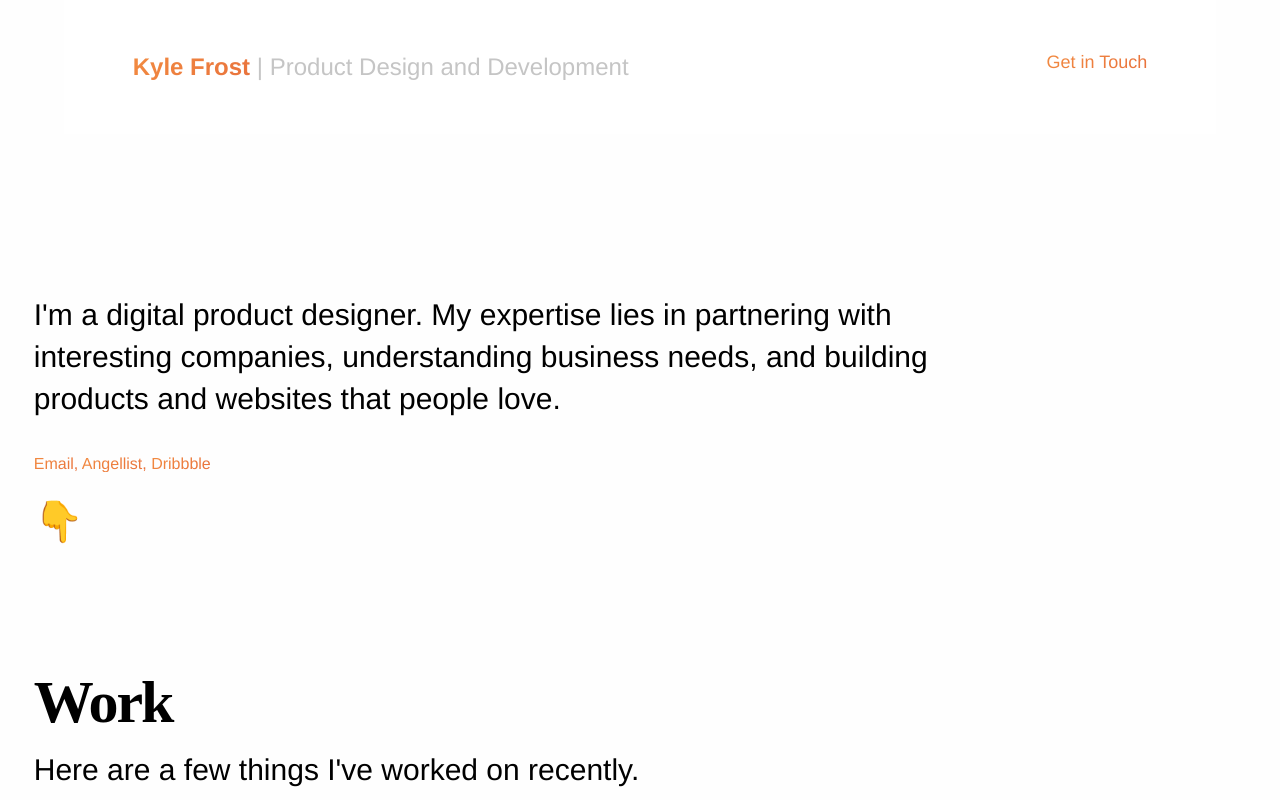
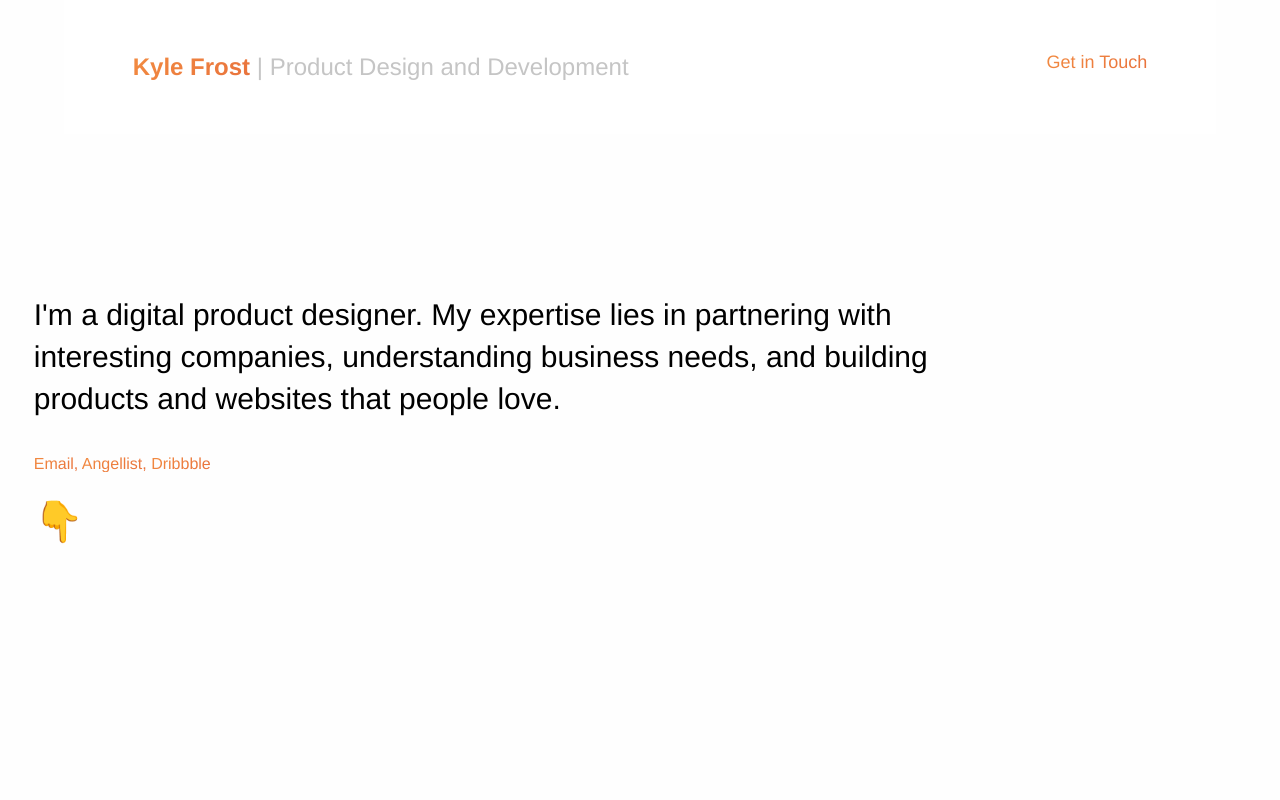
Before and after one commit to kfrost32/kfrost32.github.io, a plain HTML site: page index.html in a window 1280 px wide. Shown: the top 800 px of the page. Drawn offline with Linux system fonts and the light colour scheme; a script that the page names is missing.

Commit message:
Update skeleton.css

```diff
--- a/css/skeleton.css
+++ b/css/skeleton.css
@@ -44,7 +44,9 @@ hr{
     font-size: 22px !important;
   }
 }
-
+.intro{
+  height: calc(100vh - 133px);
+}
 .intro-content{
   padding-top: 20vh;
 }
```
